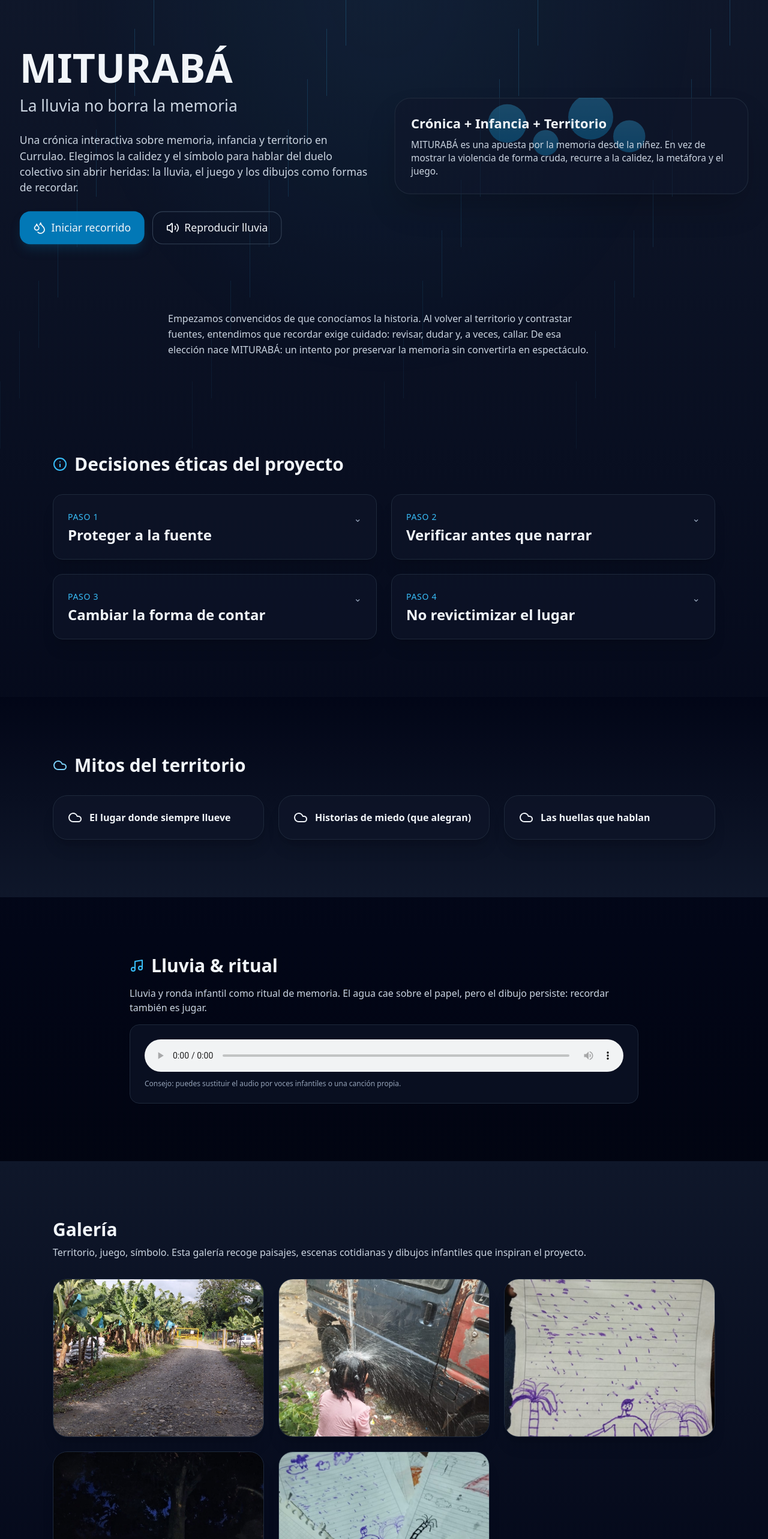
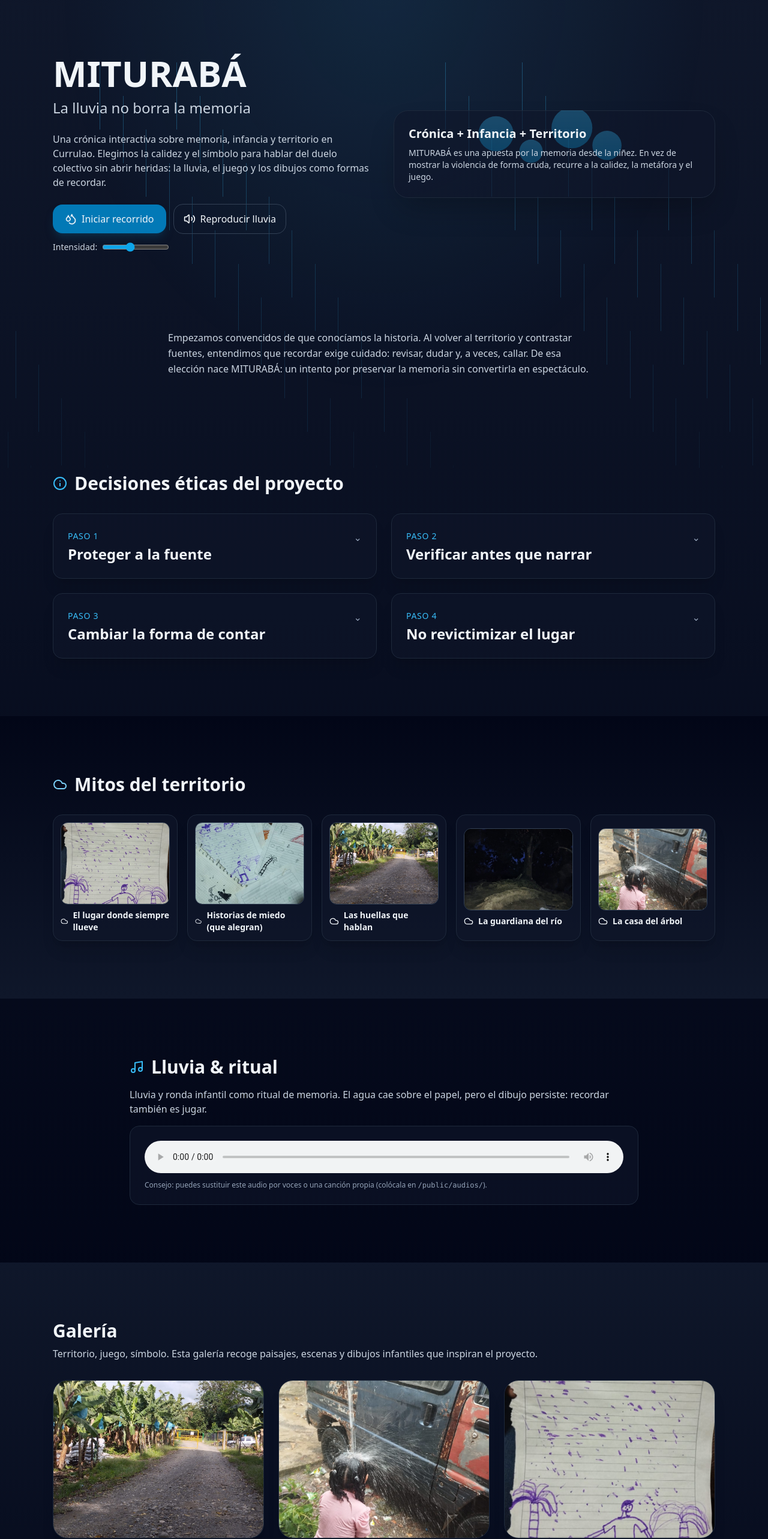
Before and after one commit to Glemynart/mituraba, a React (Vite) app in the folder mituraba-vite/: page / in a window 1280 px wide. Shown: the part 20-2586 px from the top of the page at 60% size. Built offline with nearby package versions, Linux system fonts and the light colour scheme.

Commit message:
Update MiturabaInteractive.jsx

```diff
--- a/mituraba-vite/src/MiturabaInteractive.jsx
+++ b/mituraba-vite/src/MiturabaInteractive.jsx
@@ -1,42 +1,38 @@
-import React, { useMemo, useState, useEffect } from "react";
+import React, { useMemo, useState, useEffect, useRef } from "react";
 import { motion, AnimatePresence, useScroll, useTransform } from "framer-motion";
-import { Cloud, Droplets, Music, Info, Volume2 } from "lucide-react";
+import { Cloud, Droplets, Music, Info, Volume2, Image as ImageIcon, HelpCircle, Check, X } from "lucide-react";
 
-// MITURABÁ – Componente principal (Vite + React + Tailwind + Framer Motion)
-// - Lluvia animada en background
-// - Intro “La búsqueda”
-// - Decisiones éticas (acordeones)
-// - Mitos (nubes clicables + audio corto)
-// - Galería con lightbox (usa tus fotos)
-// - Sección de audio/ritual de lluvia
-// - Cierre con CTA (listo para embeder formulario si quieres)
+/*  MITURABÁ — Versión PRO
+    - Lluvia animada con control de intensidad
+    - Intro “La búsqueda”
+    - Decisiones éticas (acordeones)
+    - Mitos (5): imagen + modal + audio al abrir
+    - Galería con lightbox + navegación por teclado
+    - Muro de memorias (local, animado)
+    - Quiz (3 preguntas con feedback)
+*/
 
 export default function MiturabaInteractive() {
   const { scrollYProgress } = useScroll();
-  const rainOpacity = useTransform(scrollYProgress, [0, 1], [0.15, 0.6]);
-  const heroScale = useTransform(scrollYProgress, [0, 0.3], [1, 1.1]);
+  const barWidth = useTransform(scrollYProgress, [0, 1], ["0%", "100%"]);
+  const [rainOn, setRainOn] = useState(false);
+  const [rainIntensity, setRainIntensity] = useState(0.4); // 0..1
+  const [showEthics, setShowEthics] = useState(null);
 
-  const [showEthics, setShowEthics] = useState(null);
-  const [cloudOpen, setCloudOpen] = useState(null);
-  const [lightboxSrc, setLightboxSrc] = useState(null);
-  const [caption, setCaption] = useState("");
-  const [rainOn, setRainOn] = useState(false);
-
-  // Sonido ambiental (toggle en el hero)
+  // --- Sonido ambiental
   useEffect(() => {
     const a = new Audio("/audios/ambiente-lluvia.wav");
     a.loop = true;
+    a.volume = rainIntensity;
     if (rainOn) a.play();
     else {
       a.pause();
       a.currentTime = 0;
     }
-    return () => {
-      a.pause();
-    };
-  }, [rainOn]);
+    return () => a.pause();
+  }, [rainOn, rainIntensity]);
 
-  // TEXTOS – Decisiones éticas
+  // --- TEXTOS
   const ethics = useMemo(
     () => [
       {
@@ -63,44 +59,124 @@ export default function MiturabaInteractive() {
     []
   );
 
-  // TEXTOS – Mitos (nubes)
-  const myths = useMemo(
-    () => [
+  // IMÁGENES DEL PROYECTO (usa las tuyas)
+  const gallery = [
+    { src: "/img/porton-bananera.jpg", alt: "Entrada bananera" },
+    { src: "/img/nina-lluvia.jpg", alt: "Niña jugando bajo el chorro" },
+    { src: "/img/dibujo-nino-1.jpg", alt: "Dibujo infantil 1" },
+    { src: "/img/arbol-noche.jpg", alt: "Árbol y raíces" },
+    { src: "/img/dibujo-ninos-varios.jpg", alt: "Dibujos infantiles varios" },
+  ];
+
+  // MITOS (5) — cada uno con imagen y texto corto
+  const myths = [
     {
       title: "El lugar donde siempre llueve",
+      img: "/img/dibujo-nino-1.jpg",
       body:
-          "Los niños cantan y salpican agua sobre sus dibujos: la memoria se moja, pero no se borra.",
+        "Los niños salpican agua sobre sus dibujos: la memoria se moja, pero no se borra.",
     },
     {
       title: "Historias de miedo (que alegran)",
+      img: "/img/dibujo-ninos-varios.jpg",
       body:
-          "A los 4–9 años les llaman así. Entre risas nerviosas y abrazos, el miedo se vuelve juego y compañía.",
+        "A los 4–9 años les llaman así. Entre risas y abrazos, el miedo se vuelve compañía.",
     },
     {
       title: "Las huellas que hablan",
+      img: "/img/porton-bananera.jpg",
       body:
-          "Un hombre baja del bus. Sus botas dejan rastro rojo: un gesto para recordar sin mostrar la violencia.",
+        "Un hombre baja del bus. Sus botas dejan rastro rojo: recordar sin mostrar la violencia.",
     },
-    ],
-    []
-  );
+    {
+      title: "La guardiana del río",
+      img: "/img/arbol-noche.jpg",
+      body:
+        "Una figura cuida que el agua lleve historias, no olvido. Si la escuchas, pide respeto.",
+    },
+    {
+      title: "La casa del árbol",
+      img: "/img/nina-lluvia.jpg",
+      body:
+        "Debajo del follaje, la ronda infantil suena más fuerte que la tormenta.",
+    },
+  ];
 
-  // Audio corto al abrir cada mito (por ahora reutilizamos el ambiente; puedes poner archivos distintos)
-  const mythAudios = useMemo(
-    () => myths.map(() => new Audio("/audios/ambiente-lluvia.wav")),
-    [myths]
-  );
+  // Estado para mitos
+  const [mythOpen, setMythOpen] = useState(null); // índice del modal
+
+  // Audio de “clic de mito” (reutilizamos ambiente)
+  const clickAudio = useRef(null);
+  useEffect(() => {
+    clickAudio.current = new Audio("/audios/ambiente-lluvia.wav");
+    clickAudio.current.volume = 0.4;
+  }, []);
+  const playClick = () => {
+    try {
+      if (clickAudio.current) {
+        clickAudio.current.currentTime = 0.1;
+        clickAudio.current.play();
+      }
+    } catch {}
+  };
+
+  // --- LIGHTBOX GALERÍA
+  const [lightbox, setLightbox] = useState({ open: false, index: 0 });
+  useEffect(() => {
+    const onKey = (e) => {
+      if (!lightbox.open) return;
+      if (e.key === "Escape") setLightbox({ open: false, index: 0 });
+      if (e.key === "ArrowRight")
+        setLightbox((s) => ({ open: true, index: (s.index + 1) % gallery.length }));
+      if (e.key === "ArrowLeft")
+        setLightbox((s) => ({ open: true, index: (s.index - 1 + gallery.length) % gallery.length }));
+    };
+    window.addEventListener("keydown", onKey);
+    return () => window.removeEventListener("keydown", onKey);
+  }, [lightbox.open, gallery.length]);
+
+  // --- MURO DE MEMORIAS (local)
+  const [memoryInput, setMemoryInput] = useState("");
+  const [memories, setMemories] = useState([]);
+  const addMemory = () => {
+    if (!memoryInput.trim()) return;
+    setMemories((m) => [{ text: memoryInput.trim(), t: Date.now() }, ...m].slice(0, 20));
+    setMemoryInput("");
+  };
+
+  // --- QUIZ
+  const questions = [
+    {
+      q: "¿Qué prioriza MITURABÁ al narrar?",
+      a: ["El impacto sensacionalista", "La protección y el respeto", "Mostrar rostros y nombres"],
+      correct: 1,
+    },
+    {
+      q: "¿Qué simbolizan las huellas rojas?",
+      a: ["Decoración de escena", "Alegría del carnaval", "Recuerdo del pasado sin crudeza"],
+      correct: 2,
+    },
+    {
+      q: "Cuando un dato no se puede comprobar, ¿qué hacemos?",
+      a: ["Lo publicamos igual", "Lo omitimos y verificamos", "Lo exageramos"],
+      correct: 1,
+    },
+  ];
+  const [answers, setAnswers] = useState(Array(questions.length).fill(null));
 
   return (
     <div className="min-h-screen w-full bg-gradient-to-b from-slate-900 via-slate-950 to-black text-slate-100 relative overflow-x-hidden">
-      {/* Capa de lluvia */}
-      <motion.div style={{ opacity: rainOpacity }} aria-hidden className="pointer-events-none fixed inset-0 z-0">
-        <RainLayer />
-      </motion.div>
+      {/* Barra de progreso */}
+      <motion.div style={{ width: barWidth }} className="fixed top-0 left-0 h-1 bg-sky-500 z-50" />
+
+      {/* Lluvia visual */}
+      <div className="pointer-events-none fixed inset-0 z-0">
+        <RainLayer intensity={rainIntensity} />
+      </div>
 
       {/* HERO */}
       <section className="relative z-10">
-        <motion.div style={{ scale: heroScale }} className="mx-auto max-w-6xl px-6 pt-20 pb-16 md:pt-28">
+        <div className="mx-auto max-w-6xl px-6 pt-20 pb-16 md:pt-28">
           <div className="grid md:grid-cols-2 gap-8 items-center">
             <div>
               <h1 className="text-4xl md:text-6xl font-extrabold leading-tight">
@@ -113,28 +189,36 @@ export default function MiturabaInteractive() {
                 Una crónica interactiva sobre memoria, infancia y territorio en Currulao. Elegimos la calidez y el símbolo
                 para hablar del duelo colectivo sin abrir heridas: la lluvia, el juego y los dibujos como formas de recordar.
               </p>
-              <div className="mt-6 flex flex-wrap gap-3">
-                <a
-                  href="#recorrido"
-                  className="inline-flex items-center gap-2 rounded-2xl bg-sky-600/90 hover:bg-sky-500 px-5 py-3 shadow-lg shadow-sky-900/40 transition"
-                >
+
+              <div className="mt-6 flex flex-wrap items-center gap-3">
+                <a href="#recorrido" className="inline-flex items-center gap-2 rounded-2xl bg-sky-600/90 hover:bg-sky-500 px-5 py-3 shadow-lg shadow-sky-900/40 transition">
                   <Droplets className="w-5 h-5" />
                   Iniciar recorrido
                 </a>
-                <button
-                  onClick={() => setRainOn(!rainOn)}
-                  className="inline-flex items-center gap-2 rounded-2xl border border-slate-700 hover:border-slate-500 px-5 py-3"
-                >
+
+                <button onClick={() => setRainOn(!rainOn)} className="inline-flex items-center gap-2 rounded-2xl border border-slate-700 hover:border-slate-500 px-4 py-3">
                   <Volume2 className="w-5 h-5" />
                   {rainOn ? "Pausar lluvia" : "Reproducir lluvia"}
                 </button>
+
+                <div className="flex items-center gap-2 text-sm text-slate-300">
+                  Intensidad:
+                  <input
+                    type="range"
+                    min="0"
+                    max="1"
+                    step="0.05"
+                    value={rainIntensity}
+                    onChange={(e) => setRainIntensity(parseFloat(e.target.value))}
+                    className="w-28 accent-sky-500"
+                  />
                 </div>
               </div>
-            <div className="relative">
+            </div>
+
             <HeroCard />
           </div>
         </div>
-        </motion.div>
       </section>
 
       {/* INTRO – La búsqueda */}
@@ -193,7 +277,7 @@ export default function MiturabaInteractive() {
         </div>
       </section>
 
-      {/* MITOS – Nubes clicables con audio */}
+      {/* MITOS — tarjetas + modal */}
       <section id="mitos" className="relative z-10 py-16 md:py-24 bg-gradient-to-b from-slate-950 to-slate-900">
         <div className="mx-auto max-w-6xl px-6">
           <header className="flex items-center gap-3 mb-8">
@@ -201,60 +285,56 @@ export default function MiturabaInteractive() {
             <h2 className="text-2xl md:text-3xl font-bold">Mitos del territorio</h2>
           </header>
 
-          <div className="grid md:grid-cols-3 gap-6">
+          <div className="grid md:grid-cols-5 gap-4">
             {myths.map((m, i) => (
               <motion.button
                 key={i}
-                onClick={() => {
-                  setCloudOpen(cloudOpen === i ? null : i);
-                  try {
-                    const a = mythAudios[i];
-                    a.currentTime = 0;
-                    a.play();
-                  } catch {}
-                  setCaption(m.body);
-                  setTimeout(() => setCaption(""), 4000);
-                }}
+                onClick={() => { setMythOpen(i); playClick(); }}
                 whileHover={{ y: -4 }}
-                className="rounded-3xl p-6 bg-slate-900/60 border border-slate-800 shadow-xl text-left"
+                className="rounded-2xl p-3 bg-slate-900/60 border border-slate-800 shadow-xl text-left"
               >
-                <div className="flex items-center gap-3">
-                  <Cloud className="w-6 h-6" />
-                  <p className="font-semibold">{m.title}</p>
+                <div className="aspect-[4/3] rounded-xl overflow-hidden mb-2 bg-slate-800/40 border border-slate-700">
+                  <img src={m.img} alt={m.title} className="w-full h-full object-cover" />
                 </div>
-                <AnimatePresence initial={false}>
-                  {cloudOpen === i && (
-                    <motion.p
-                      initial={{ opacity: 0, y: -6 }}
-                      animate={{ opacity: 1, y: 0 }}
-                      exit={{ opacity: 0, y: -6 }}
-                      className="mt-3 text-slate-300"
-                    >
-                      {m.body}
-                    </motion.p>
-                  )}
-                </AnimatePresence>
+                <div className="flex items-center gap-2">
+                  <Cloud className="w-4 h-4" />
+                  <p className="font-semibold text-sm">{m.title}</p>
+                </div>
               </motion.button>
             ))}
           </div>
+        </div>
 
-          {/* Subtítulo flotante al activar una nube */}
+        {/* MODAL DE MITO */}
         <AnimatePresence>
-            {caption && (
+          {mythOpen !== null && (
             <motion.div
-                initial={{ opacity: 0, y: 10 }}
-                animate={{ opacity: 1, y: 0 }}
-                exit={{ opacity: 0, y: 10 }}
-                className="fixed bottom-6 left-1/2 -translate-x-1/2 z-50 bg-black/70 border border-slate-700 px-4 py-2 rounded-xl text-sm"
+              className="fixed inset-0 z-50 bg-black/85 flex items-center justify-center p-4"
+              initial={{ opacity: 0 }} animate={{ opacity: 1 }} exit={{ opacity: 0 }}
+              onClick={() => setMythOpen(null)}
             >
-                {caption}
+              <motion.div
+                onClick={(e) => e.stopPropagation()}
+                className="bg-slate-900/90 border border-slate-700 rounded-3xl p-5 max-w-2xl w-full"
+                initial={{ scale: 0.95, opacity: 0 }} animate={{ scale: 1, opacity: 1 }} exit={{ scale: 0.95, opacity: 0 }}
+              >
+                <div className="aspect-[16/9] rounded-2xl overflow-hidden mb-4 border border-slate-700">
+                  <img src={myths[mythOpen].img} alt={myths[mythOpen].title} className="w-full h-full object-cover" />
+                </div>
+                <h3 className="text-xl font-semibold mb-2">{myths[mythOpen].title}</h3>
+                <p className="text-slate-300">{myths[mythOpen].body}</p>
+                <div className="mt-4 text-right">
+                  <button onClick={() => setMythOpen(null)} className="rounded-xl px-4 py-2 border border-slate-600 hover:border-slate-400">
+                    Cerrar
+                  </button>
+                </div>
+              </motion.div>
             </motion.div>
           )}
         </AnimatePresence>
-        </div>
       </section>
 
-      {/* AUDIO / RITUAL DE LLUVIA */}
+      {/* AUDIO / RITUAL */}
       <section id="audio" className="relative z-10 py-16 md:py-24">
         <div className="mx-auto max-w-4xl px-6">
           <header className="flex items-center gap-3 mb-4">
@@ -262,83 +342,142 @@ export default function MiturabaInteractive() {
             <h2 className="text-2xl md:text-3xl font-bold">Lluvia & ritual</h2>
           </header>
           <p className="text-slate-300 mb-4">
-            Lluvia y ronda infantil como ritual de memoria. El agua cae sobre el papel, pero el dibujo persiste: recordar también es jugar.
+            Lluvia y ronda infantil como ritual de memoria. El agua cae sobre el papel, pero el dibujo persiste:
+            recordar también es jugar.
           </p>
           <div className="rounded-2xl border border-slate-800 bg-slate-900/60 p-6">
             <audio controls className="w-full">
               <source src="/audios/ambiente-lluvia.wav" type="audio/wav" />
             </audio>
             <p className="text-xs text-slate-400 mt-3">
-              Consejo: puedes sustituir el audio por voces infantiles o una canción propia.
+              Consejo: puedes sustituir este audio por voces o una canción propia (colócala en <code>/public/audios/</code>).
             </p>
           </div>
         </div>
       </section>
 
-      {/* GALERÍA con lightbox */}
+      {/* GALERÍA */}
       <section id="galeria" className="relative z-10 py-16 md:py-24 bg-gradient-to-b from-slate-900 to-slate-950">
         <div className="mx-auto max-w-6xl px-6">
           <h2 className="text-2xl md:text-3xl font-bold mb-2">Galería</h2>
           <p className="text-slate-300 mb-8">
-            Territorio, juego, símbolo. Esta galería recoge paisajes, escenas cotidianas y dibujos infantiles que inspiran el proyecto.
+            Territorio, juego, símbolo. Esta galería recoge paisajes, escenas y dibujos infantiles que inspiran el proyecto.
           </p>
 
           <div className="grid md:grid-cols-3 gap-6">
-            {[
-              "/img/porton-bananera.jpg",
-              "/img/nina-lluvia.jpg",
-              "/img/dibujo-nino-1.jpg",
-              "/img/arbol-noche.jpg",
-              "/img/dibujo-ninos-varios.jpg",
-            ].map((src, idx) => (
-              <button
-                key={idx}
-                onClick={() => setLightboxSrc(src)}
-                className="aspect-[4/3] rounded-3xl bg-slate-900/60 border border-slate-800 shadow-xl overflow-hidden"
-              >
-                <img src={src} alt={`Imagen ${idx + 1}`} className="w-full h-full object-cover" />
+            {gallery.map((g, idx) => (
+              <button key={idx} onClick={() => setLightbox({ open: true, index: idx })} className="aspect-[4/3] rounded-3xl bg-slate-900/60 border border-slate-800 shadow-xl overflow-hidden">
+                <img src={g.src} alt={g.alt} className="w-full h-full object-cover" />
               </button>
             ))}
           </div>
         </div>
       </section>
 
-      {/* Lightbox */}
+      {/* LIGHTBOX */}
       <AnimatePresence>
-        {lightboxSrc && (
-          <motion.div
-            className="fixed inset-0 z-50 bg-black/90 flex items-center justify-center p-4"
-            initial={{ opacity: 0 }}
-            animate={{ opacity: 1 }}
-            exit={{ opacity: 0 }}
-            onClick={() => setLightboxSrc(null)}
+        {lightbox.open && (
+          <motion.div className="fixed inset-0 z-50 bg-black/90 flex items-center justify-center p-4"
+            initial={{ opacity: 0 }} animate={{ opacity: 1 }} exit={{ opacity: 0 }}
+            onClick={() => setLightbox({ open: false, index: 0 })}
           >
-            <img src={lightboxSrc} alt="Ampliada" className="max-h-[90vh] max-w-[90vw] rounded-2xl" />
+            <img
+              src={gallery[lightbox.index].src}
+              alt={gallery[lightbox.index].alt}
+              className="max-h-[90vh] max-w-[90vw] rounded-2xl"
+            />
           </motion.div>
         )}
       </AnimatePresence>
 
-      {/* CIERRE / CTA */}
+      {/* MURO DE MEMORIAS (local) */}
+      <section id="memorias" className="relative z-10 py-16 md:py-24">
+        <div className="mx-auto max-w-5xl px-6">
+          <header className="flex items-center gap-3 mb-4">
+            <ImageIcon className="w-6 h-6 text-sky-400" />
+            <h2 className="text-2xl md:text-3xl font-bold">Muro de memorias</h2>
+          </header>
+          <div className="grid md:grid-cols-3 gap-4">
+            <div className="md:col-span-1">
+              <input
+                value={memoryInput}
+                onChange={(e) => setMemoryInput(e.target.value)}
+                placeholder="Escribe una palabra/recuerdo…"
+                className="w-full rounded-xl bg-slate-900/60 border border-slate-700 px-4 py-3 outline-none focus:border-slate-400"
+              />
+              <button onClick={addMemory} className="mt-2 w-full rounded-xl bg-sky-600/90 hover:bg-sky-500 px-4 py-3">Agregar</button>
+              <p className="text-xs text-slate-400 mt-2">*Esto se guarda solo en esta sesión (sin backend).</p>
+            </div>
+            <div className="md:col-span-2 grid grid-cols-2 md:grid-cols-3 gap-3">
+              <AnimatePresence>
+                {memories.map((m) => (
+                  <motion.div
+                    key={m.t}
+                    initial={{ opacity: 0, y: 6 }}
+                    animate={{ opacity: 1, y: 0 }}
+                    exit={{ opacity: 0, y: -6 }}
+                    className="rounded-xl border border-slate-700 bg-slate-900/60 p-3 text-sm"
+                  >
+                    {m.text}
+                  </motion.div>
+                ))}
+              </AnimatePresence>
+            </div>
+          </div>
+        </div>
+      </section>
+
+      {/* QUIZ */}
+      <section id="quiz" className="relative z-10 py-16 md:py-24 bg-gradient-to-b from-slate-950 to-slate-900">
+        <div className="mx-auto max-w-5xl px-6">
+          <header className="flex items-center gap-3 mb-6">
+            <HelpCircle className="w-6 h-6 text-sky-400" />
+            <h2 className="text-2xl md:text-3xl font-bold">Quiz rápido</h2>
+          </header>
+
+          <div className="space-y-6">
+            {questions.map((qq, qi) => (
+              <div key={qi} className="rounded-2xl border border-slate-800 bg-slate-900/60 p-5">
+                <p className="font-semibold mb-3">{qi + 1}. {qq.q}</p>
+                <div className="grid md:grid-cols-3 gap-3">
+                  {qq.a.map((opt, oi) => {
+                    const selected = answers[qi] === oi;
+                    const correct = qq.correct === oi;
+                    const show = answers[qi] !== null;
+                    return (
+                      <button
+                        key={oi}
+                        onClick={() => setAnswers((arr) => arr.map((v, idx) => (idx === qi ? oi : v)))}
+                        className={`rounded-xl px-4 py-3 border transition text-left
+                          ${selected ? "border-sky-400" : "border-slate-700 hover:border-slate-500"}
+                          ${show && correct ? "bg-emerald-600/30" : "" }
+                          ${show && selected && !correct ? "bg-rose-600/20" : "" }
+                        `}
+                      >
+                        <div className="flex items-center gap-2">
+                          {show ? (correct ? <Check className="w-4 h-4"/> : selected ? <X className="w-4 h-4"/> : null) : null}
+                          <span>{opt}</span>
+                        </div>
+                      </button>
+                    );
+                  })}
+                </div>
+              </div>
+            ))}
+          </div>
+        </div>
+      </section>
+
+      {/* CIERRE */}
       <footer className="relative z-10 py-16 md:py-24">
         <div className="mx-auto max-w-5xl px-6 text-center">
           <h3 className="text-2xl md:text-3xl font-bold">¿Qué historia del territorio no debe borrarse?</h3>
           <p className="mt-3 text-slate-300 max-w-2xl mx-auto">
             Deja una palabra, un recuerdo o un mito local. Este tejido de voces es MITURABÁ.
           </p>
-
-          {/* Si quieres formulario embebido, reemplaza # por tu URL o usa un iframe debajo */}
-          <a
-            href="#"
-            className="inline-flex items-center gap-2 mt-6 rounded-2xl bg-sky-600/90 hover:bg-sky-500 px-6 py-3 shadow-lg shadow-sky-900/40 transition"
-          >
+          <a href="#" className="inline-flex items-center gap-2 mt-6 rounded-2xl bg-sky-600/90 hover:bg-sky-500 px-6 py-3 shadow-lg shadow-sky-900/40 transition">
             Compartir memoria
           </a>
-
-          {/* Ejemplo de embed (opcional):
-          <div className="mt-8 rounded-2xl border border-slate-800 overflow-hidden bg-slate-900/60">
-            <iframe src="TU_EMBED_DE_GOOGLE_FORMS" className="w-full h-[640px]" loading="lazy" title="Compartir memoria" />
-          </div>
-          */}
           <p className="text-xs text-slate-500 mt-4">Prototipo – MITURABÁ</p>
         </div>
       </footer>
@@ -378,18 +517,19 @@ function HeroCard() {
   );
 }
 
-function RainLayer() {
+function RainLayer({ intensity = 0.4 }) {
+  const drops = Math.round(40 + intensity * 80); // 40..120
   return (
     <div className="absolute inset-0 overflow-hidden">
       <div className="absolute inset-0 bg-[radial-gradient(ellipse_at_top,_rgba(56,189,248,0.10),_transparent_60%)]" />
       <div className="absolute inset-0">
-        {Array.from({ length: 40 }).map((_, i) => (
+        {Array.from({ length: drops }).map((_, i) => (
           <span
             key={i}
             className="absolute top-[-10%] h-28 w-px bg-sky-400/40 animate-[raindrop_1.6s_linear_infinite]"
             style={{
-              left: `${(i * 2.5) % 100}%`,
-              animationDelay: `${(i % 10) * 0.12}s`,
+              left: `${(i * 97) % 100}%`,
+              animationDelay: `${(i % 15) * 0.08}s`,
               transform: `translateY(${(i % 5) * 10}px)`,
             }}
           />
```
Lines whose indentation alone changed are shown as unchanged.
